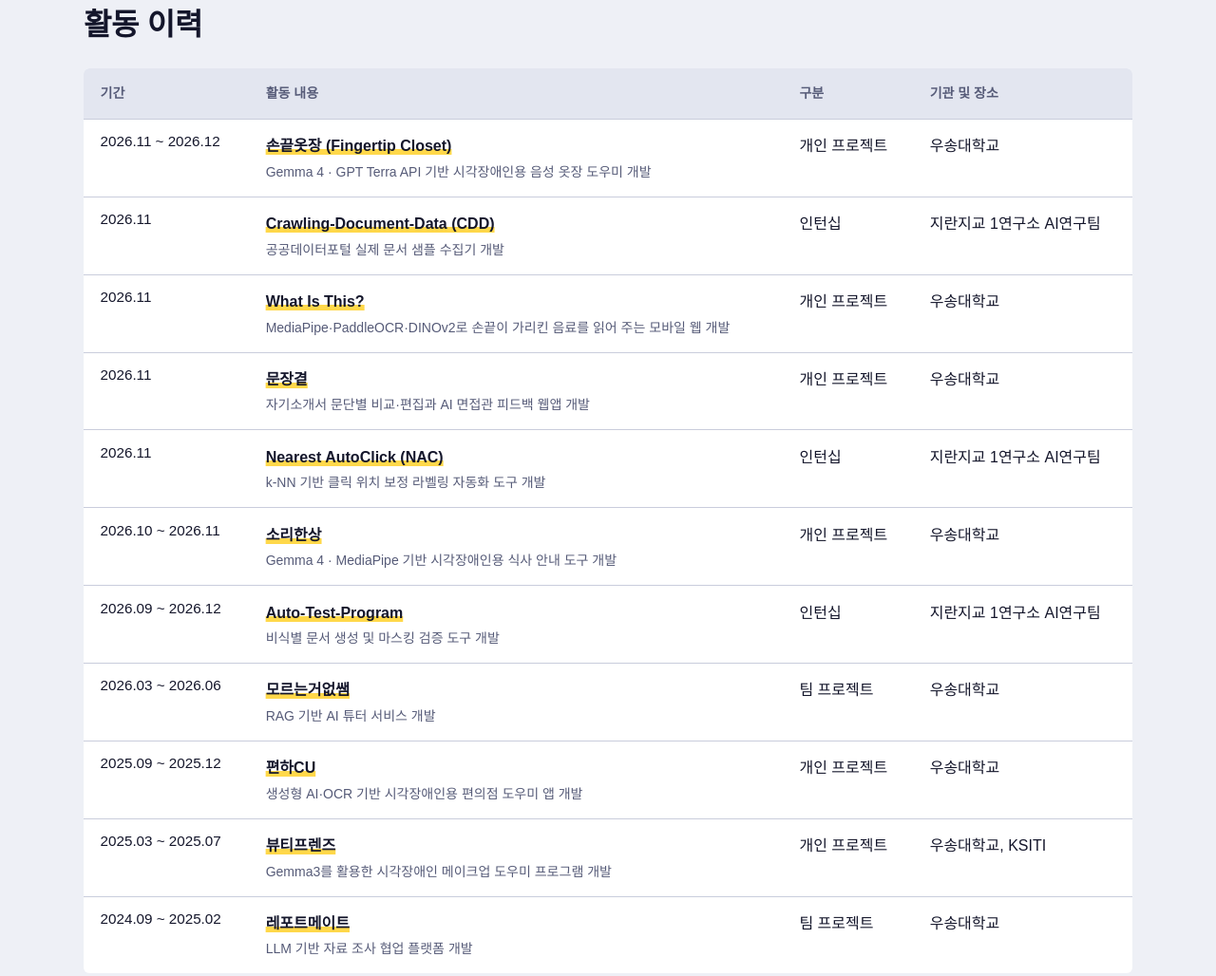
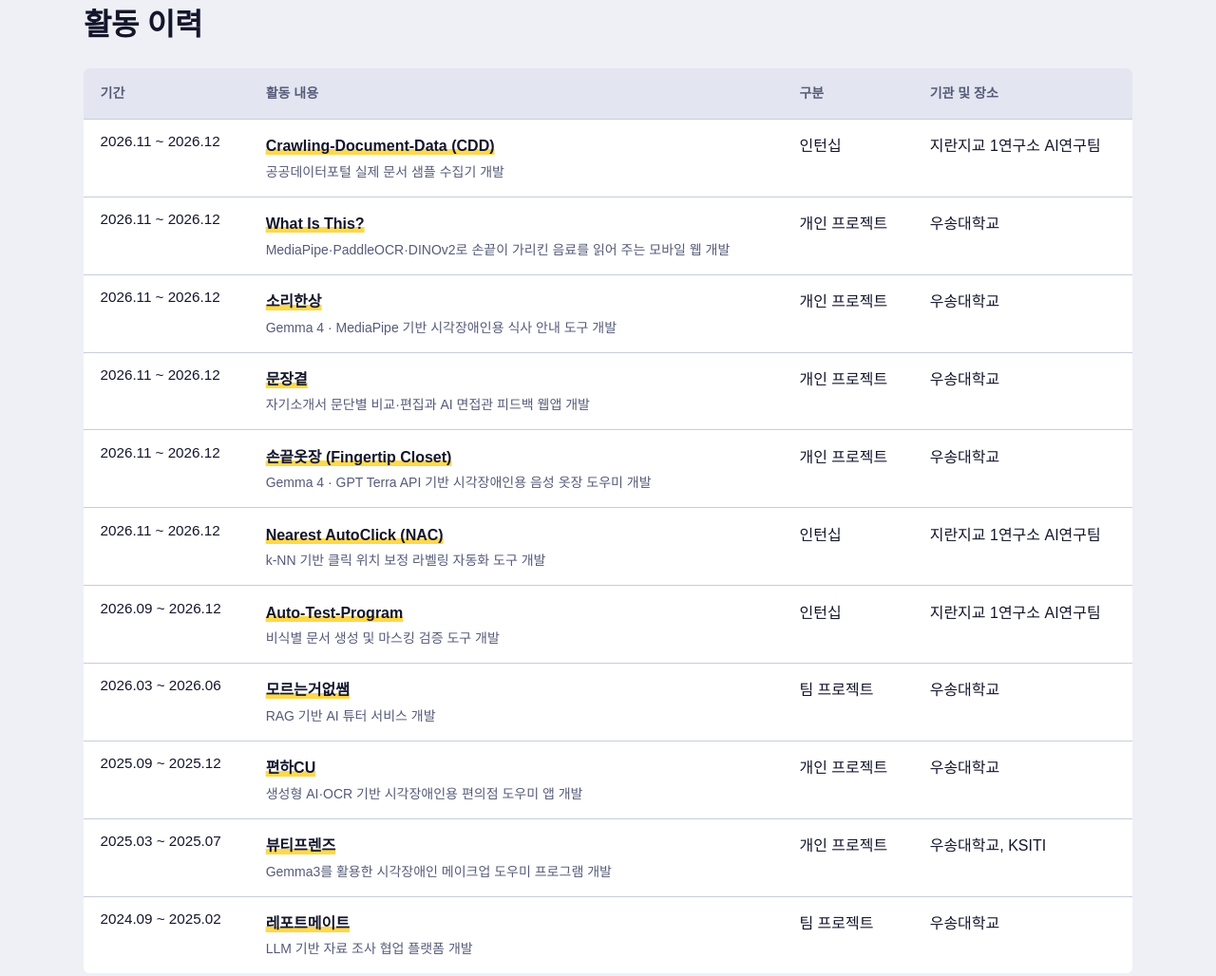
Before and after one commit to hooni9807/portfolio, a plain HTML site: page index.html in a window 1280 px wide. Shown: the part 720-1748 px from the top of the page at 95% size. Drawn offline with Linux system fonts and the light colour scheme; a web font is replaced by a local one.

Commit message:
기간 수정: CDD·What Is This?·문장곁·Nearest AutoClick·소리한상 2026.11 ~ 2026.12
Co-Authored-By: Claude Opus 5.5 <noreply@anthropic.com>

```diff
--- a/index.html
+++ b/index.html
@@ -467,7 +467,7 @@ const projects = [
      '이 PC로 들어온 요청만 받고, 상태를 바꾸는 요청은 같은 출처에서 온 것만 허용해 다른 웹페이지가 콘솔 명령을 대신 실행하지 못하게 막음(CSRF·DNS 리바인딩 방지)',
      'Mac(.command)·Windows(.exe, WSL)용 더블클릭 실행 파일을 만들어 개발자가 아닌 팀원도 바로 사용']}],
   tech:['Python','Docker','Makefile','REST API','OCR','HWP·OOXML·ODF 구조','OLE','LibreOffice','FastAPI','Claude Code 스킬','GitHub']},
- {id:'macro', when:'2026.11', kind:'인턴십', org:'지란지교 1연구소 AI연구팀',
+ {id:'macro', when:'2026.11 ~ 2026.12', kind:'인턴십', org:'지란지교 1연구소 AI연구팀',
   title:'k-NN 기반 클릭 위치 보정 라벨링 자동화 도구 개발', alias:'Nearest AutoClick (NAC)', mock:macroMock, cap:'직접 그린 동작 흐름 · 숫자는 실제 측정값',
   lead:'문서 사진 라벨링에서 같은 자리를 반복해 누르는 작업을 단축키 한 번으로 줄인 macOS 자동화 도구입니다. 작업자가 고친 사례를 쌓아 두었다가, 재생할 때 지금 화면과 가장 닮은 사례(최근접 이웃)를 골라 그 사례의 정답 클릭을 지금 화면에 맞게 옮겨 누릅니다. 사진이 돌아가거나 밀려 있어도 맞추고, 확신이 없으면 누르지 않습니다. 팀원도 함께 썼습니다.',
   role:'기획, 개발 전체(기록·재생, 화면 인식 보정, k-NN 사례 저장소와 학습, 상자 클릭, 공유, 화면), 실제 라벨링 작업에서 검증', env:'macOS, Claude Code', lang:'Python, JavaScript(HTML 화면·JXA)',
@@ -539,7 +539,7 @@ const projects = [
      '같은 입력에도 gemma 답이 실행마다 달라질 때가 있고, 무지 옷은 상품 찾기가 특히 어려움',
      'GPT 버전은 아직 같은 기준으로 다시 재지 않았음. Mac이 켜져 있어야 함']}],
   tech:['Gemma 4(Ollama)','GPT API','Python','Firebase Firestore','NAVER API HUB 검색','기상청 단기예보 API','음성 인식·합성','PWA','Tailscale']},
- {id:'munjang', when:'2026.11', kind:'개인 프로젝트', org:'우송대학교',
+ {id:'munjang', when:'2026.11 ~ 2026.12', kind:'개인 프로젝트', org:'우송대학교',
   title:'자기소개서 문단별 비교·편집과 AI 면접관 피드백 웹앱 개발', alias:'문장곁', mock:munjangMock, cap:'가짜 문장으로 만든 예시',
   lead:'자기소개서 원본·AI 수정본·내 원고를 문단별로 나란히 놓고 바뀐 부분을 표시하며 편집하고, 같은 화면에서 AI 면접관 관점의 평가와 수정안을 받는 로컬 웹앱입니다.',
   role:'기획, 화면·로컬 서버 개발, AI CLI 연동, 코칭 지침 작성, 배포', env:'macOS, Windows, Node.js 22, Claude Code·Codex CLI', lang:'JavaScript(Node.js), HTML, CSS, Go',
@@ -566,7 +566,7 @@ const projects = [
      'macOS는 더블클릭해 실행하고, 원격 저장소의 새 버전을 30초마다 받아 반영하는 옵션 제공',
      '코칭 대화는 탭 메모리에만 있어 새로고침하면 사라지고, 코칭 요청은 동시에 두 개까지만 처리. Windows 실행 파일은 코드 서명이 없음']}],
   tech:['Node.js','HTML·CSS·JS','Claude Code CLI','Codex CLI','Go','GitHub Actions','Google Drive']},
- {id:'sorihansang', when:'2026.10 ~ 2026.11', kind:'개인 프로젝트', org:'우송대학교',
+ {id:'sorihansang', when:'2026.11 ~ 2026.12', kind:'개인 프로젝트', org:'우송대학교',
   title:'Gemma 4 · MediaPipe 기반 시각장애인용 식사 안내 도구 개발', alias:'소리한상',
   video:{src:'assets/sorihansang-run.mp4', poster:'assets/sorihansang-poster.webp', w:654, h:248, cls:'wide-video',
     cap:'실제 실행 화면 (시연 영상에서 카메라 부분, 43초 반복) · 카메라 대신 상차림 사진을, 마이크 대신 대본 문장을 넣어 재현한 시연',
@@ -603,7 +603,7 @@ const projects = [
      '재현에서 젓가락 “이거 뭐야?”는 4.8초·5.3초, 말없이 옮긴 계란말이는 묻지 않아도 23초 뒤 새 위치를 안내',
      '시험 입력은 상차림 사진과 대본 문장이며, 실제 카메라·마이크를 쓴 식당 시험과 시각장애인 사용성 평가는 아직 하지 않음']}],
   tech:['Gemma 4','Ollama','MediaPipe','Apple Vision','Swift','JavaScript','Web Speech API','Cloudflare Workers','Workers AI','Bun']},
- {id:'whatisthis', when:'2026.11', kind:'개인 프로젝트', org:'우송대학교',
+ {id:'whatisthis', when:'2026.11 ~ 2026.12', kind:'개인 프로젝트', org:'우송대학교',
   title:'MediaPipe·PaddleOCR·DINOv2로 손끝이 가리킨 음료를 읽어 주는 모바일 웹 개발', alias:'What Is This?', mock:witMock, cap:'화면을 단순화해 다시 그린 예시',
   link:{href:'https://what-is-this-drinks.dchkimppi.workers.dev', label:'직접 써 보기', note:'휴대폰에서 열면 바로 써 볼 수 있습니다 · 비밀번호가 필요합니다'},
   lead:'편의점 냉장고 앞에서 검지로 음료 하나를 가리키면 제품명과 일반·제로 여부를 한국어 음성으로 알려 주는 모바일 웹입니다. 작은 글씨를 읽기 어려운 시각장애인을 위해 만들었고, 카메라 영상은 모두 휴대폰 브라우저 안에서 분석합니다.',
@@ -636,7 +636,7 @@ const projects = [
      '유리 반사·손떨림·손가락 가림이 있는 실제 매장 성능, 휴대폰에서의 속도는 아직 측정하지 않음. 첫 사용에 DINOv2 모델 약 23MB를 내려받음',
      'VoiceOver·TalkBack 점검과 시각장애인 사용성 평가는 아직 하지 않음']}],
   tech:['MediaPipe','PaddleOCR','DINOv2','ONNX Runtime Web','ZXing','Web Speech API','Cloudflare Workers','Playwright']},
- {id:'cdd', when:'2026.11', kind:'인턴십', org:'지란지교 1연구소 AI연구팀',
+ {id:'cdd', when:'2026.11 ~ 2026.12', kind:'인턴십', org:'지란지교 1연구소 AI연구팀',
   title:'공공데이터포털 실제 문서 샘플 수집기 개발', alias:'Crawling-Document-Data (CDD)',
   shot:{src:'assets/cdd-webui.webp', w:1280, h:1240, cap:'실제 수집기 화면 · 누르면 크게 볼 수 있습니다',
     alt:'CDD 웹 화면. 왼쪽에서 받을 형식과 모을 개수를 고르고, 오른쪽에 모은 공공문서 목록이 제공기관·출처·크기와 함께 나옴'},
```
Also changed, not shown: 1 other file.
